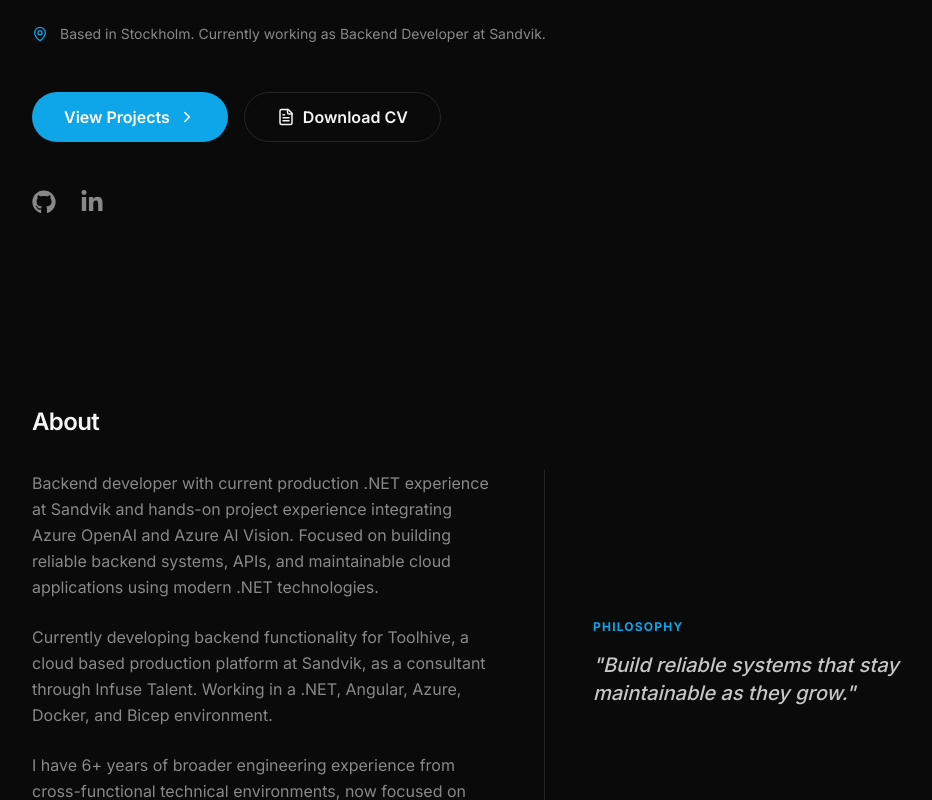
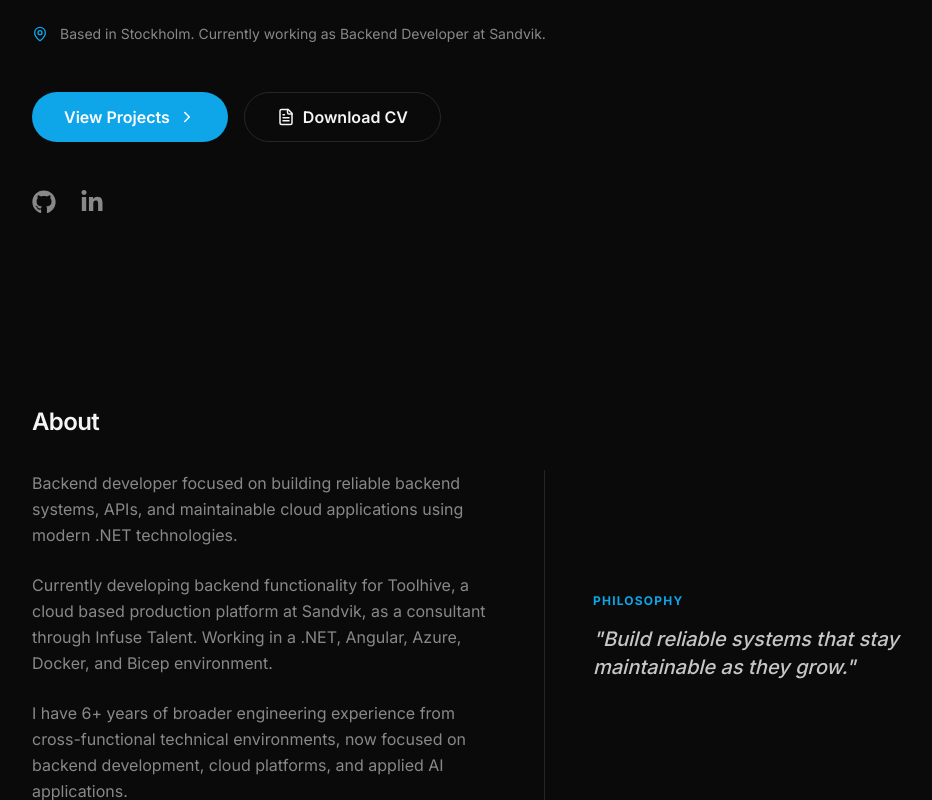
Before and after one commit to johanjaners/johan-portfolio, a React (Vite) app: page / in a window 1280 px wide. Shown: the part 426-1226 px from the top of the page, without its empty margins (120-1052 px from the left). Built offline with nearby package versions, Linux system fonts and the light colour scheme.

Commit message:
Simplify portfolio introduction

```diff
--- a/src/App.tsx
+++ b/src/App.tsx
@@ -301,7 +301,7 @@ export default function App() {
           <div className="grid md:grid-cols-2 gap-12">
             <div className="space-y-6 text-muted leading-relaxed">
               <p>
-                Backend developer with current production .NET experience at Sandvik and hands-on project experience integrating Azure OpenAI and Azure AI Vision. Focused on building reliable backend systems, APIs, and maintainable cloud applications using modern .NET technologies.
+                Backend developer focused on building reliable backend systems, APIs, and maintainable cloud applications using modern .NET technologies.
               </p>
               <p>
                 Currently developing backend functionality for Toolhive, a cloud based production platform at Sandvik, as a consultant through Infuse Talent. Working in a .NET, Angular, Azure, Docker, and Bicep environment.
```
